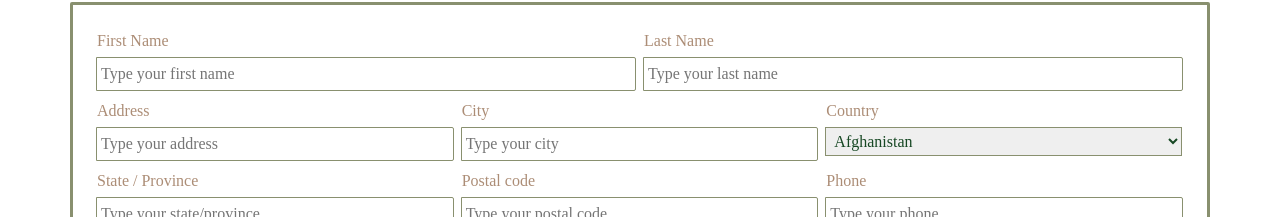
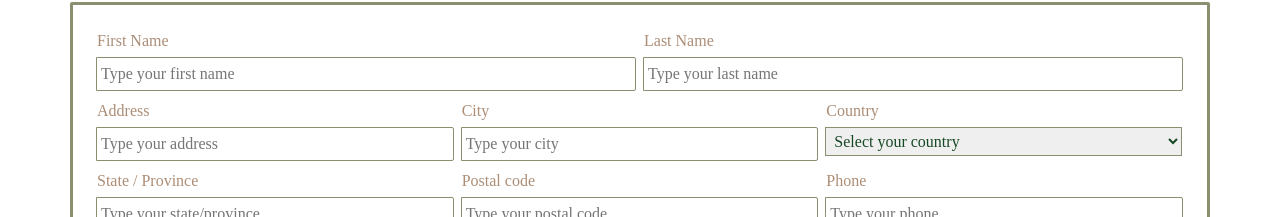
Before and after one commit to lauramica/plantasia_frontpages, a React (Vite) app: page /edit-user in a window 1280 px wide. Shown: the part 155-372 px from the top of the page. Built offline with nearby package versions, Linux system fonts and the light colour scheme; no server answers; a web font is replaced by a local one.

Commit message:
Delete function handle on edit user

```diff
--- a/src/pages/EditUser.jsx
+++ b/src/pages/EditUser.jsx
@@ -1,7 +1,7 @@
 import "../css/EditUser.css";
 
 import { useDispatch, useSelector } from "react-redux";
-import { updateCustomer } from "../redux/customerSlice";
+import { logoutCustomer, updateCustomer } from "../redux/customerSlice";
 import axios from "axios";
 import { useNavigate } from "react-router-dom";
 import { useEffect, useState } from "react";
@@ -10,7 +10,18 @@ function EditUser() {
   const dispatch = useDispatch();
   const navigate = useNavigate();
   const loggedCustomer = useSelector((state) => state.customer);
-  const [updateValues, setUpdateValues] = useState({});
+  const [updateValues, setUpdateValues] = useState({
+    firstname: "",
+    lastname: "",
+    address: {
+      address: "",
+      state: "",
+      city: "",
+      country: "",
+      postalcode: "",
+    },
+    phone: "",
+  });
 
   useEffect(() => {
     const { firstname, lastname, address, phone } = loggedCustomer;
@@ -27,6 +38,16 @@ function EditUser() {
     });
     dispatch(updateCustomer(updateValues));
     return navigate("/profile");
+  };
+
+  const handleDeleteCustomer = async () => {
+    await axios({
+      url: `${import.meta.env.VITE_API_URL}/customers/${loggedCustomer.id}/delete`,
+      method: "GET",
+      headers: { Authorization: `Bearer ${loggedCustomer.token}` },
+    });
+    dispatch(logoutCustomer());
+    return navigate("/");
   };
 
   return (
@@ -108,7 +129,7 @@ function EditUser() {
             </label>
             <select
               className="mt-1 p-1 w-100 select-form"
-              defaultValue={updateValues.address?.country ?? "Select your country"}
+              value={updateValues.address?.country ?? ""}
               onChange={(e) =>
                 setUpdateValues({
                   ...updateValues,
@@ -116,9 +137,7 @@ function EditUser() {
                 })
               }
             >
-              <option value="" selected disabled hidden>
-                Choose your country
-              </option>
+              <option value="">Select your country</option>
               <option value="AF">Afghanistan</option>
               <option value="AX">Åland Islands</option>
               <option value="AL">Albania</option>
@@ -429,13 +448,13 @@ function EditUser() {
           <button className="btn confirm-button ms-auto">Confirm</button>
         </div>
       </form>
-      <div
-        className="mb-3
-          "
-      >
-        <a className="profile-delete me-auto">
+      <div className="mb-3">
+        <button
+          className="profile-delete me-auto border-0 bg-white p-0"
+          onClick={handleDeleteCustomer}
+        >
           <i className="bi bi-trash3 me-2"></i>Delete account
-        </a>
+        </button>
       </div>
     </div>
   );
```
